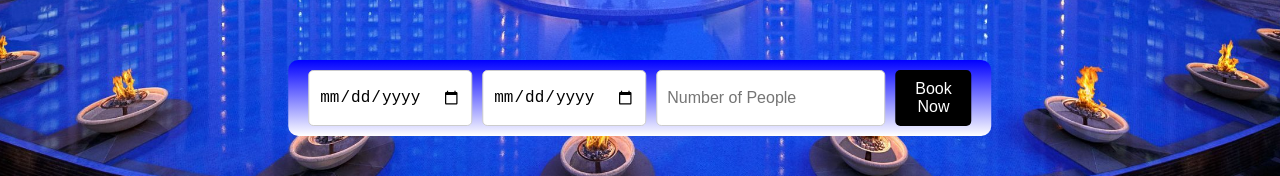
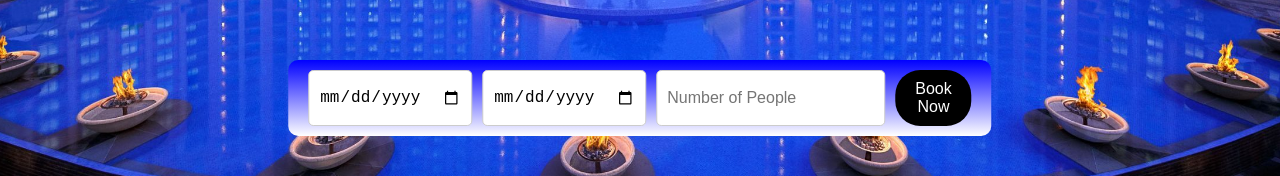
Before and after one commit to Princemashumu/HOTEL-APPLICATION, a React (Create React App) app: page / in a window 1280 px wide. Shown: the part 734-910 px from the top of the page. Built offline with nearby package versions, Linux system fonts and the light colour scheme.

Commit message:
book now button

```diff
--- a/src/pages/LandingPage.css
+++ b/src/pages/LandingPage.css
@@ -43,7 +43,7 @@ width:100%;
     background-color: #000;
     color: #fff;
     border: none;
-    border-radius: 5px;
+    border-radius: 25px;
     cursor: pointer;
     font-size: 16px;
   }
```
